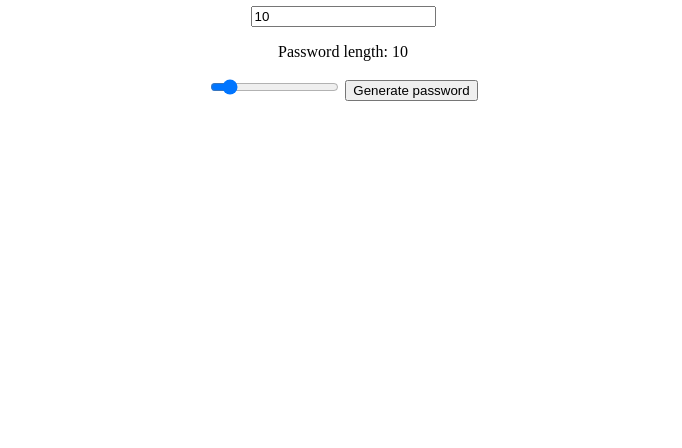
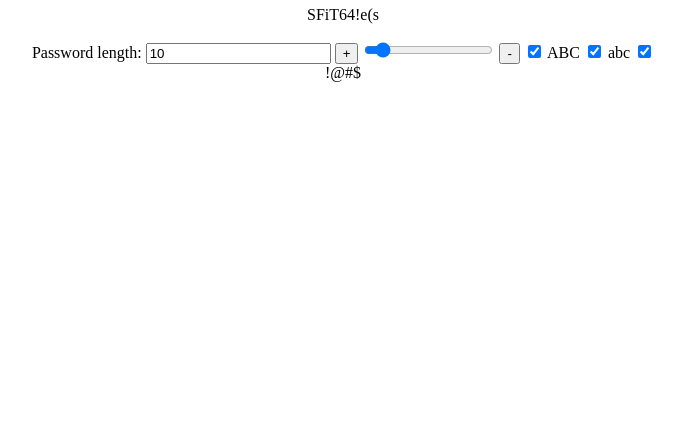
Before and after one commit to MonjurElahiTouheed/random-password-generator, a plain HTML site: page index.html in a window 1280 px wide. Shown: the part 352-800 px from the top of the page, without its empty margins (297-979 px from the left). Drawn offline with Linux system fonts and the light colour scheme.

Commit message:
input checkbox taken

```diff
--- a/index.html
+++ b/index.html
@@ -13,10 +13,16 @@
     <main>
         <div>
             <h1>Random Password Generator</h1>
-            <input type="number" id="lengthField">
-            <p>Password length: <span id="plength"></span> </p>
-            <input type="range" id="range" min="0" max="100" value="10">
-            <button>Generate password</button>
+            <p class="password"></p>
+            <label for="">Password length: </label>
+            <input onchange="rangeNumber()" type="number" id="plength">
+            <button onmousedown="plus()" class="plus__btn">+</button>
+            <input type="range" id="range" min="1" max="100" value="10">
+            <button onmousedown="minus()"  class="minus__btn">-</button>
+            <input type="checkbox" name="" id="upper__case" checked> ABC
+            <input type="checkbox" name="" id="lower__case" checked> abc
+            <input type="checkbox" name="" id="symbol" checked> !@#$
+            <!-- <button onclick="generate()">Generate password</button> -->
         </div>
     </main>
     <script src="script.js"></script>
--- a/script.js
+++ b/script.js
@@ -1,19 +1,56 @@
+const range = document.getElementById('range');
+const plength = document.getElementById('plength');
+const plusBtn = document.querySelector('.plus__btn');
+const minusBtn = document.querySelector('.minus__btn');
+const password = document.querySelector('.password');
+const upperCase = document.getElementById('upper__case');
+const lowerCase = document.getElementById('lower__case');
+
+plength.value = range.value;
+
+const charSet = 'ABCDEFGHIJKLMNOPQRSTUVWXYXZabcdefghijklmnopqrstuvwxyz0123456789!@#$%^&*()_+{}|[]\/.,><~`'
+let newPassWord = '';
+
+
+
+console.log(charSet.length);
 
 
 
 
-const range = document.getElementById('range');
-const lengthField = document.getElementById('lengthField');
-const plength = document.getElementById('plength');
-plength.innerText = range.value;
+function generatePass(){
+    const length = range.value;
+
+    for(let i = 0; i<length; i++) {
+        let index = Math.floor(Math.random() * charSet.length);
+        console.log(index);
+        newPassWord += charSet[index];
+    }
+
+    password.innerText = newPassWord;
+    newPassWord='';
+}
+
+generatePass();
 
 
+range.addEventListener('input', () => {
+    plength.value = range.value;
+    generatePass();
+})
 
-lengthField.value = range.value;
-range.addEventListener('change', () => {
+const plus = () => {
+    range.value ++;
+    plength.value = range.value;
+    generatePass();
+}
+const minus = () => {
+    range.value --;
+    plength.value = range.value;
+    generatePass();
+}
 
-
-    lengthField.value = range.value;
-    plength.innerText = range.value;
-
-})
+function rangeNumber() {
+    range.value = plength.value;
+    generatePass();
+}
```
